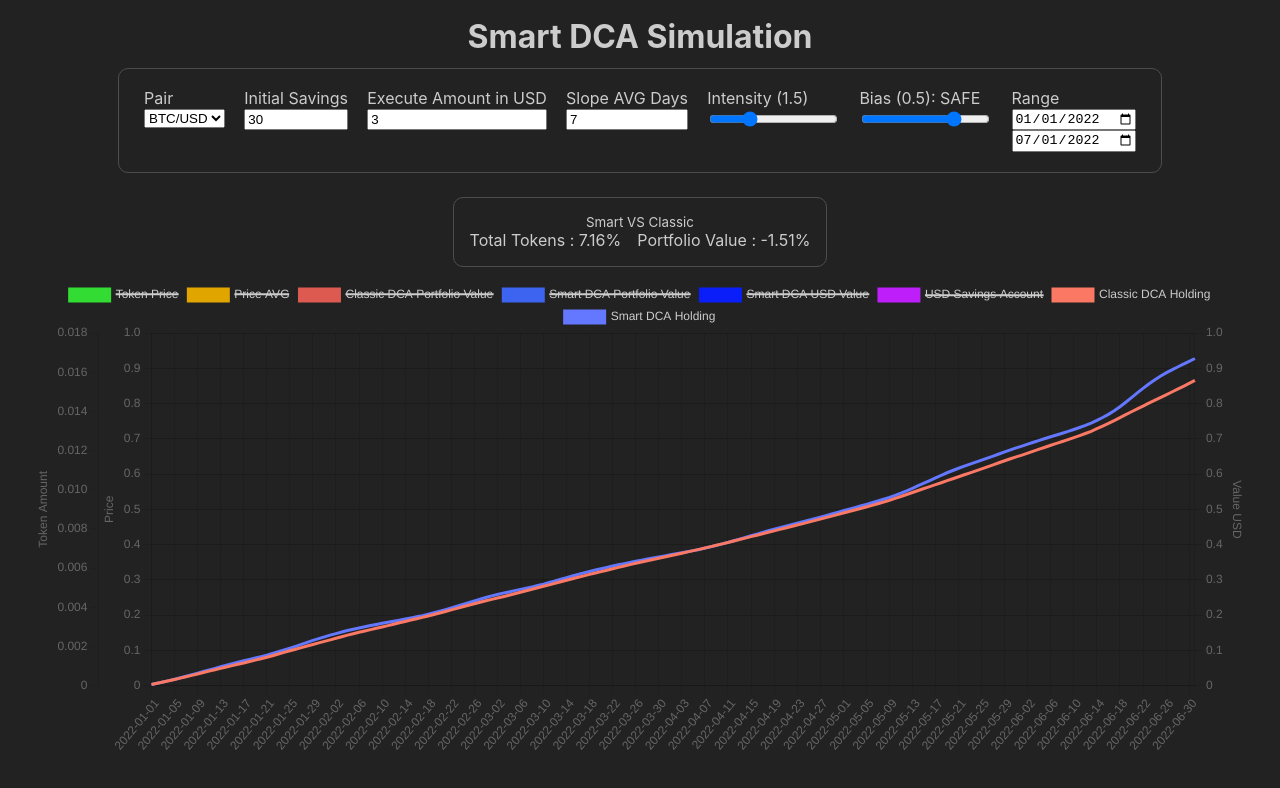
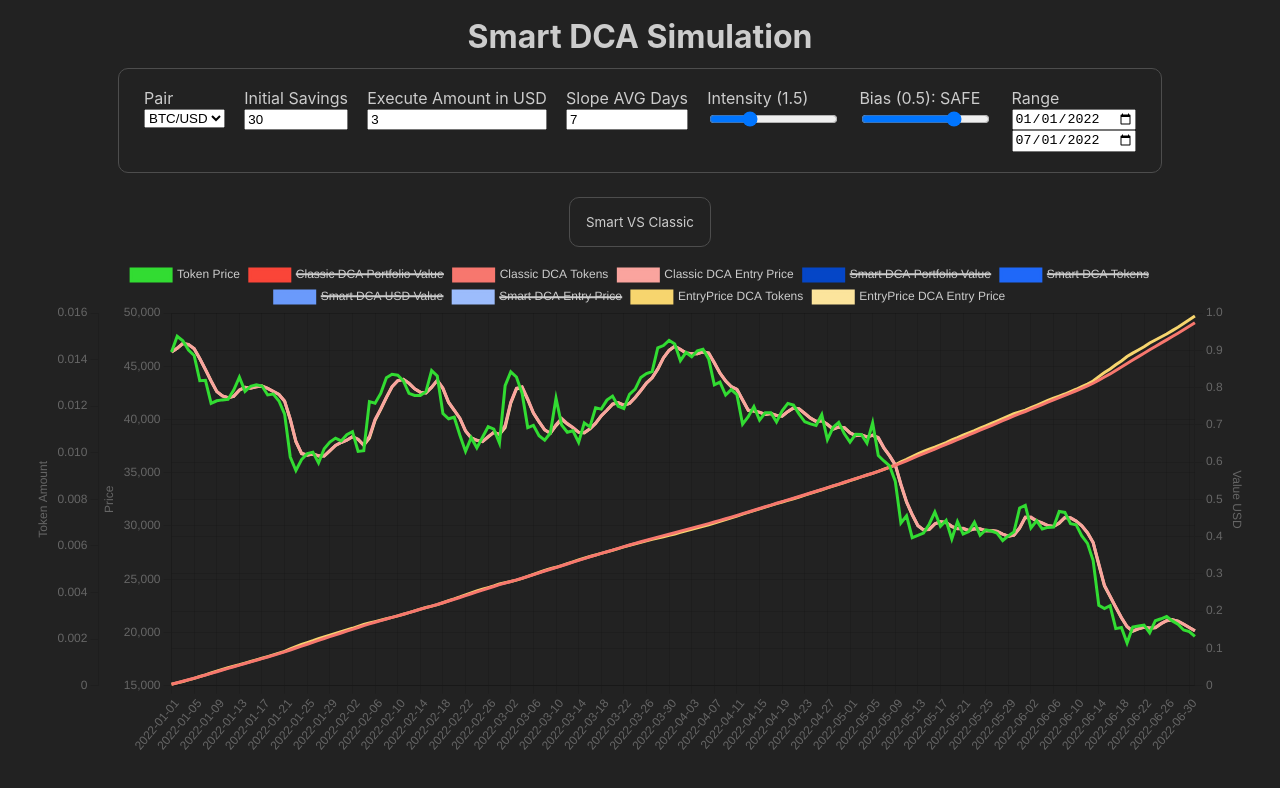
Before and after one commit to andreujuanc/smart-dca-simulation, a Next.js app: page / in a window 1280 px wide. Shown: the top 788 px of the page. Built offline with nearby package versions, Linux system fonts and the light colour scheme.

Commit message:
Using entry price as ref point

```diff
--- a/components/chart/index.tsx
+++ b/components/chart/index.tsx
@@ -88,32 +88,42 @@ export const options: ChartOptions<"line"> = {
 
 
 
+type StrategyChartData = {
+    portfolioValueUSD: number
+    totalTokenAmount: number
+    usdAmount: number
+    entryPrice: number
+}[]
 
-export function Chart({ tokenPrice, classicDCAValue, smartDCAValue, smartUSDAtHand, usdSavingsAccountValue, classicDCAHolding, smartDCAHolding, slope, averagePrice }:
+export function Chart(params:
     {
         tokenPrice: { date: string, price: number }[],
-        classicDCAValue: number[],
-        smartDCAValue: number[],
-        smartUSDAtHand: number[],
-        usdSavingsAccountValue: number[],
-        classicDCAHolding: number[],
-        smartDCAHolding: number[],
-        slope: number[],
-        averagePrice: number[]
+        classic: StrategyChartData
+        smart: StrategyChartData
+        entry: StrategyChartData
+        // classicDCAValue: number[],
+        // classicDCAHolding: number[],
+        // smartDCAValue: number[],
+        // smartUSDAtHand: number[],
+        // usdSavingsAccountValue: number[],
+        // smartDCAHolding: number[],
+        // slope: number[],
+        // averagePrice: number[]
     }) {
-    const labels = tokenPrice.map(x => x.date)
+    const labels = params.tokenPrice.map(x => x.date)
+
 
     const data: ChartData<'line', number[], string> = {
         labels,
         datasets: [
             {
                 label: 'Token Price',
-                data: tokenPrice.map(x => x.price),
+                data: params.tokenPrice.map(x => x.price),
                 pointRadius: 0,
                 borderColor: 'rgba(50, 220, 50)',
                 backgroundColor: 'rgba(50, 220, 50)',
                 yAxisID: 'y',
-                hidden: true
+                hidden: false
             },
             // {
             //     label: 'Slope',
@@ -123,70 +133,133 @@ export function Chart({ tokenPrice, classicDCAValue, smartDCAValue, smartUSDAtHa
             //     yAxisID: 'y3',
             //     borderColor: 'rgb(0,0,0)',
             // },
-            {
-                label: 'Price AVG',
-                data: averagePrice,
-                pointRadius: 0,
-                borderColor: 'rgba(225, 165, 0, 1)',
-                backgroundColor: 'rgba(225, 165, 0, 1)',
-                yAxisID: 'y',
-                hidden: true
-            },
+            // {
+            //     label: 'Price AVG',
+            //     data: averagePrice,
+            //     pointRadius: 0,
+            //     borderColor: 'rgba(225, 165, 0, 1)',
+            //     backgroundColor: 'rgba(225, 165, 0, 1)',
+            //     yAxisID: 'y',
+            //     hidden: true
+            // },
+
+
             {
                 label: 'Classic DCA Portfolio Value',
-                data: classicDCAValue,
+                data: params.classic.map(x => x.portfolioValueUSD),
                 pointRadius: 0,
-                borderColor: 'rgba(220, 90, 80)',
-                backgroundColor: 'rgba(220, 90, 80)',
+                borderColor: 'hsl(4deg 95% 60%)',
+                backgroundColor: 'hsl(4deg 95% 60%)',
                 yAxisID: 'y1',
                 hidden: true
             },
             {
-                label: 'Smart DCA Portfolio Value',
-                data: smartDCAValue,
+                label: 'Classic DCA Tokens',
+                data: params.classic.map(x => x.totalTokenAmount),
                 pointRadius: 0,
-                borderColor: 'rgb(60, 100, 240)',
-                backgroundColor: 'rgb(60, 100, 240)',
-                yAxisID: 'y1',
-                hidden: true
-            },
-            {
-                label: 'Smart DCA USD Value',
-                data: smartUSDAtHand,
-                pointRadius: 0,
-                borderColor: 'rgb(10, 30, 250)',
-                backgroundColor: 'rgb(10, 30, 250)',
-                yAxisID: 'y1',
-                hidden: true
-            },
-            {
-                label: 'USD Savings Account',
-                data: usdSavingsAccountValue,
-                pointRadius: 0,
-                borderColor: 'rgb(190, 30, 250)',
-                backgroundColor: 'rgb(190, 30, 250)',
-                yAxisID: 'y1',
-                hidden: true
-            },
-            {
-                label: 'Classic DCA Holding',
-                data: classicDCAHolding,
-                pointRadius: 0,
-                borderColor: 'rgba(250, 120, 100)',
-                backgroundColor: 'rgba(250, 120, 100)',
+                borderColor: 'hsl(4deg 90% 70%)',
+                backgroundColor: 'hsl(4deg 90% 70%)',
                 yAxisID: 'y2',
                 hidden: false
 
             },
             {
-                label: 'Smart DCA Holding',
-                data: smartDCAHolding,
+                label: 'Classic DCA Entry Price',
+                data: params.classic.map(x => x.entryPrice),
                 pointRadius: 0,
-                borderColor: 'rgba(100, 120, 255)',
-                backgroundColor: 'rgba(100, 120, 255)',
+                borderColor: 'hsl(4deg 90% 80%)',
+                backgroundColor: 'hsl(4deg 90% 80%)',
+                yAxisID: 'y',
+                hidden: false
+
+            },
+
+            {
+                label: 'Smart DCA Portfolio Value',
+                data: params.smart.map(x => x.portfolioValueUSD),
+                pointRadius: 0,
+                borderColor: 'hsl(220deg 95% 40%)',
+                backgroundColor: 'hsl(220deg 95% 40%)',
+                yAxisID: 'y1',
+                hidden: true
+            },
+            {
+                label: 'Smart DCA Tokens',
+                data: params.smart.map(x => x.totalTokenAmount),
+                pointRadius: 0,
+                borderColor: 'hsl(220deg 95% 55%)',
+                backgroundColor: 'hsl(220deg 95% 55%)',
+                yAxisID: 'y2',
+                hidden: true
+            },
+            {
+                label: 'Smart DCA USD Value',
+                data: params.smart.map(x => x.usdAmount),
+                pointRadius: 0,
+                borderColor: 'hsl(220deg 95% 70%)',
+                backgroundColor: 'hsl(220deg 95% 70%)',
+                yAxisID: 'y1',
+                hidden: true
+            },
+            {
+                label: 'Smart DCA Entry Price',
+                data: params.smart.map(x => x.entryPrice),
+                pointRadius: 0,
+                borderColor: 'hsl(220deg 95% 80%)',
+                backgroundColor: 'hsl(220deg 95% 80%)',
+                yAxisID: 'y',
+                hidden: true
+            },
+
+
+            // {
+            //     label: 'EntryPrice DCA Portfolio Value',
+            //     data: params.entry.map(x => x.portfolioValueUSD),
+            //     pointRadius: 0,
+            //     borderColor: 'hsl(45deg 95% 60%)',
+            //     backgroundColor: 'hsl(45deg 95% 60%)',
+            //     yAxisID: 'y1',
+            //     hidden: false
+            // },
+            {
+                label: 'EntryPrice DCA Tokens',
+                data: params.entry.map(x => x.totalTokenAmount),
+                pointRadius: 0,
+                borderColor: 'hsl(45deg 90% 70%)',
+                backgroundColor: 'hsl(45deg 90% 70%)',
                 yAxisID: 'y2',
                 hidden: false
             },
+            {
+                label: 'EntryPrice DCA Entry Price',
+                data: params.entry.map(x => x.entryPrice),
+                pointRadius: 0,
+                borderColor: 'hsl(45deg 95% 80%)',
+                backgroundColor: 'hsl(45deg 95% 80%)',
+                yAxisID: 'y',
+                hidden: false
+            },
+
+
+            // {
+            //     label: 'USD Savings Account',
+            //     data: usdSavingsAccountValue,
+            //     pointRadius: 0,
+            //     borderColor: 'rgb(190, 30, 250)',
+            //     backgroundColor: 'rgb(190, 30, 250)',
+            //     yAxisID: 'y1',
+            //     hidden: true
+            // },
+
+            // {
+            //     label: 'Smart DCA Holding',
+            //     data: smartDCAHolding,
+            //     pointRadius: 0,
+            //     borderColor: 'rgba(100, 120, 255)',
+            //     backgroundColor: 'rgba(100, 120, 255)',
+            //     yAxisID: 'y2',
+            //     hidden: false
+            // },
         ],
     };
 
--- a/pages/index.tsx
+++ b/pages/index.tsx
@@ -21,7 +21,7 @@ const Home: NextPage = () => {
   const simResults = useMemo(() => averagePriceSlope({
     prices: tokenPrice,
     to, from,
-    dailyExecutionUSD: executeAmount,
+    executeUSD: executeAmount,
     initialFundsUSD: savings,
     slopeLengthDAYS: slope,
     slopeIntensity: slopeIntensity,
@@ -82,7 +82,7 @@ const Home: NextPage = () => {
           </div>
 
           <div className={styles.formGroup}>
-            <label htmlFor='bias'>Bias ({bias}): {bias < 0 ? "DEGEN": "SAFE"}</label>
+            <label htmlFor='bias'>Bias ({bias}): {bias < 0 ? "DEGEN" : "SAFE"}</label>
             <input name={"bias"} value={bias} onChange={(e) => setBias(parseFloat(e.target.value))} type={"range"} min="-1" max="1" step="0.01" />
           </div>
 
@@ -116,12 +116,12 @@ const Home: NextPage = () => {
             display: 'flex',
             flexDirection: 'row',
           }}>
-            <div style={{ marginRight: '1rem' }}>
+            {/* <div style={{ marginRight: '1rem' }}>
               Total Tokens : {(simResults.tokenAmount / simResults.tokenInClassicDCA * 100 - 100).toFixed(2)}%
             </div>
             <div>
               Portfolio Value : {((simResults.portfolioValueUSD / simResults.portfolioValueClassicUSD) * 100 - 100).toFixed(2)}%
-            </div>
+            </div> */}
           </div>
         </div>
 
@@ -133,16 +133,9 @@ const Home: NextPage = () => {
           }}>
           <Chart
             tokenPrice={simResults.data.map(x => ({ date: x.date, price: x.price }))}
-            classicDCAValue={simResults.data.map(x => x.portfolioValueUSDCLASSIC)}
-            smartDCAValue={simResults.data.map(x => x.portfolioValueUSDSMART)}
-            smartUSDAtHand={simResults.data.map(x => x.usdAtHand)}
-            usdSavingsAccountValue={simResults.data.map(x => x.ifHoldUSDInstead)}
-
-            classicDCAHolding={simResults.data.map(x => x.tokenAmountCLASSIC)}
-            smartDCAHolding={simResults.data.map(x => x.tokenAmountSMART)}
-
-            slope={simResults.data.map(x => x.slope)}
-            averagePrice={simResults.data.map(x => x.pastAVG)}
+            classic={simResults.data.map(x => x.classic)}
+            entry={simResults.data.map(x => x.entry)}
+            smart={simResults.data.map(x => x.smart)}
           />
         </div>
       </main>
--- a/src/index.ts
+++ b/src/index.ts
@@ -14,7 +14,7 @@ type SimParams = {
     slopeLengthDAYS: number,
     slopeIntensity: number,
     initialFundsUSD: number,
-    dailyExecutionUSD: number,
+    executeUSD: number,
     bias: number
     prices: Price[]
     to?: string
@@ -26,7 +26,7 @@ function runSimOnPair(pair: { name: string; data: Price[] }) {
         const initialFundsUSD = 0
         const dailyFundsUSD = 10
 
-        const result = averagePriceSlope({ prices: pair.data, slopeLengthDAYS, initialFundsUSD, dailyExecutionUSD: dailyFundsUSD, slopeIntensity: 1, bias: 1 })
+        const result = averagePriceSlope({ prices: pair.data, slopeLengthDAYS, initialFundsUSD, executeUSD: dailyFundsUSD, slopeIntensity: 1, bias: 1 })
         //console.log(`${pair.name} ${slopeLengthDAYS} ${result.tokenAmount} ${result.tokenInClassicDCA} ${result.portfolioValueUSD} ${result.ifHoldUSDInstead}`)
         //console.log(result.data)
     }
@@ -34,29 +34,45 @@ function runSimOnPair(pair: { name: string; data: Price[] }) {
 
 function clamp(num: number, min: number, max: number) { return Math.min(Math.max(num, min), max) }
 
-export function averagePriceSlope({ prices, to, from, slopeLengthDAYS, initialFundsUSD, dailyExecutionUSD, slopeIntensity, bias }: SimParams) {
+type StrategyItem = {
+    toBuyInUSD: number
+    price: number
+    tokens: number
+    entryPrice: number
+    totalTokenAmount: number
+    usdAmount: number
+    portfolioValueUSD: number
+}
 
+type StrategyCalculation = {
+    toBuyInUSD: number
+    usdAmount: number
+}
+
+export function averagePriceSlope(params: SimParams) {
+    const { prices, to, from, slopeLengthDAYS, initialFundsUSD, executeUSD } = params
     const records: {
         i: number
         date: string,
         price: number,
-        pastAVG: number,
-        slope: number,
-        tobuy: number,
-        usdAtHand: number,
-        tokenAmountSMART: number,
-        tokenAmountCLASSIC: number,
-        portfolioValueUSDSMART: number,
-        portfolioValueUSDCLASSIC: number,
+        priceAVG: number,
         ifHoldUSDInstead: number
+        classic: StrategyItem
+        smart: StrategyItem
+        entry: StrategyItem
+
 
     }[] = []
+
     let ifHoldUSDInstead: number = 0
-    let tokenAmountSMART = 0
-    let tokenAmountCLASSIC = 0
-    let usdAtHand = initialFundsUSD
-    let portfolioValueUSDSMART = usdAtHand
-    let portfolioValueUSDCLASSIC = usdAtHand
+    let smartResult: StrategyItem = { price: 0, tokens: 0, toBuyInUSD: 0, entryPrice: 0, portfolioValueUSD: 0, totalTokenAmount: 0, usdAmount: initialFundsUSD }
+    let classicResult: StrategyItem = { price: 0, tokens: 0, toBuyInUSD: 0, entryPrice: 0, portfolioValueUSD: 0, totalTokenAmount: 0, usdAmount: initialFundsUSD }
+    let entryResult: StrategyItem = { price: 0, tokens: 0, toBuyInUSD: 0, entryPrice: 0, portfolioValueUSD: 0, totalTokenAmount: 0, usdAmount: initialFundsUSD }
+    // let usdAtHand = initialFundsUSD
+    // let tokenAmountSMART = 0
+    // let tokenAmountCLASSIC = 0
+    // let portfolioValueUSDSMART = usdAtHand
+    // let portfolioValueUSDCLASSIC = usdAtHand
 
     let rangePrices = prices.filter(x => (!from || x.date >= from) && (!to || x.date <= to))
     const startDate = rangePrices[0]?.date
@@ -64,46 +80,109 @@ export function averagePriceSlope({ prices, to, from, slopeLengthDAYS, initialFu
     const startDateIndex = prices.findIndex(x => x.date === startDate)
     const endDateIndex = prices.findIndex(x => x.date === endDate)
     console.clear()
+
     for (let i = startDateIndex; i <= endDateIndex; i++) {
         const price = prices[i]
         if (!price) continue;
 
-        ifHoldUSDInstead += dailyExecutionUSD
+        ifHoldUSDInstead += executeUSD
 
-        const prevAVG = getAVG(prices, i - slopeLengthDAYS, slopeLengthDAYS)
-        const currentAVG = getAVG(prices, i, slopeLengthDAYS)
+        const prevAVG = getAVG(prices, i - slopeLengthDAYS, slopeLengthDAYS);
+        const priceAVG = getAVG(prices, i, slopeLengthDAYS);
 
-        const direction = currentAVG / prevAVG
-        const slope = slopeIntensity == 0 ? direction
-            : direction > 1 && bias > 0 ? Math.pow(direction, slopeIntensity * (1 + bias))
-                : direction < 1 && bias < 0 ? Math.pow(direction, slopeIntensity * (1 + Math.abs(bias)))
-                    : Math.pow(direction, slopeIntensity)
+        classicResult = getResult(calculateClassic(executeUSD, params), classicResult, price.price)
+        smartResult = getResult(calculateSmart(prevAVG, priceAVG, params, smartResult), smartResult, price.price)
+        entryResult = getResult(calculateEntryPrice(price.price, params, entryResult), entryResult, price.price)
 
-        let targetInUSD = dailyExecutionUSD / slope
-        const diffToTarget = dailyExecutionUSD - targetInUSD
 
-        const operation = clamp(diffToTarget, -usdAtHand, dailyExecutionUSD)
-        const tobuyInUSD = dailyExecutionUSD - operation
-        usdAtHand += operation
+        records.push({
+            i, ...price, priceAVG, ifHoldUSDInstead,
 
-        tokenAmountSMART += tobuyInUSD / price.price
-        tokenAmountCLASSIC += dailyExecutionUSD / price.price
-
-        portfolioValueUSDSMART = (tokenAmountSMART * price.price) + usdAtHand
-        portfolioValueUSDCLASSIC = (tokenAmountCLASSIC * price.price) + initialFundsUSD
-
-        records.push({ i, date: price.date, price: price.price, pastAVG: currentAVG, slope, tobuy: tobuyInUSD, usdAtHand, tokenAmountSMART: tokenAmountSMART, tokenAmountCLASSIC, portfolioValueUSDSMART, portfolioValueUSDCLASSIC, ifHoldUSDInstead })
+            classic: classicResult,
+            smart: smartResult,
+            entry: entryResult,
+        })
 
     }
     return {
         data: records,
-        tokenAmount: records[records.length - 1]?.tokenAmountSMART,
-        tokenInClassicDCA: records[records.length - 1]?.tokenAmountCLASSIC,
-        portfolioValueUSD: records[records.length - 1]?.portfolioValueUSDSMART ,
-        portfolioValueClassicUSD: records[records.length - 1]?.portfolioValueUSDCLASSIC ,
-        ifHoldUSDInstead: records[records.length - 1]?.ifHoldUSDInstead,
+        // tokenAmount: records[records.length - 1]?.tokenAmountSMART,
+        // tokenInClassicDCA: records[records.length - 1]?.tokenAmountCLASSIC,
+        // portfolioValueUSD: records[records.length - 1]?.portfolioValueUSDSMART,
+        // portfolioValueClassicUSD: records[records.length - 1]?.portfolioValueUSDCLASSIC,
+        // ifHoldUSDInstead: records[records.length - 1]?.ifHoldUSDInstead,
     }
 }
+
+function getResult(calc: StrategyCalculation, prev: StrategyItem, price: number): StrategyItem {
+    const tokensToBuy = calc.toBuyInUSD / price
+    const total = prev.totalTokenAmount + tokensToBuy
+
+    const entry =  ((prev.toBuyInUSD + calc.toBuyInUSD) / (prev.tokens + tokensToBuy) )
+
+    return {
+        price: price,
+        tokens: tokensToBuy,
+        toBuyInUSD: calc.toBuyInUSD,
+        entryPrice: prev.entryPrice == 0 ? entry : (prev.entryPrice +  entry) / 2,
+        portfolioValueUSD: (total * price) + calc.usdAmount,
+        totalTokenAmount: total,
+        usdAmount: calc.usdAmount
+    }
+}
+
+function calculateClassic(executeUSD: number, params: SimParams): StrategyCalculation {
+    return {
+        toBuyInUSD: executeUSD,
+        usdAmount: params.initialFundsUSD
+    }
+}
+
+function calculateEntryPrice(price: number, params: SimParams, prev: StrategyItem): StrategyCalculation {
+    const { slopeIntensity, bias, executeUSD } = params
+
+    const direction = prev.entryPrice == 0 ? 1 : price / prev.entryPrice;
+    const slope = slopeIntensity == 0 ? direction
+        : direction > 1 && bias > 0 ? Math.pow(direction, slopeIntensity * (1 + bias))
+            : direction < 1 && bias < 0 ? Math.pow(direction, slopeIntensity * (1 + Math.abs(bias)))
+                : Math.pow(direction, slopeIntensity);
+
+    let targetInUSD = executeUSD / slope;
+    const diffToTarget = executeUSD - targetInUSD;
+
+    const operation = clamp(diffToTarget, -prev.usdAmount, executeUSD);
+    const tobuyInUSD = executeUSD - operation;
+    const usdAtHand = prev.usdAmount + operation;
+
+    return {
+        toBuyInUSD: tobuyInUSD,
+        usdAmount: usdAtHand
+    }
+}
+
+
+function calculateSmart(prevAVG: number, priceAVG: number, params: SimParams, prev: StrategyItem): StrategyCalculation {
+    const { executeUSD, slopeIntensity, bias } = params
+
+    const direction = priceAVG / prevAVG;
+    const slope = slopeIntensity == 0 ? direction
+        : direction > 1 && bias > 0 ? Math.pow(direction, slopeIntensity * (1 + bias))
+            : direction < 1 && bias < 0 ? Math.pow(direction, slopeIntensity * (1 + Math.abs(bias)))
+                : Math.pow(direction, slopeIntensity);
+
+    let targetInUSD = executeUSD / slope;
+    const diffToTarget = executeUSD - targetInUSD;
+
+    const operation = clamp(diffToTarget, -prev.usdAmount, executeUSD);
+    const tobuyInUSD = executeUSD - operation;
+    const usdAtHand = prev.usdAmount + operation;
+
+    return {
+        toBuyInUSD: tobuyInUSD,
+        usdAmount: usdAtHand
+    }
+}
+
 function getAVG(prices: Price[], i: number, slopeLengthDAYS: number) {
     return prices.slice(i - slopeLengthDAYS, i).reduce((acc, cur) => acc + cur.price, 0) / slopeLengthDAYS;
 }
```
